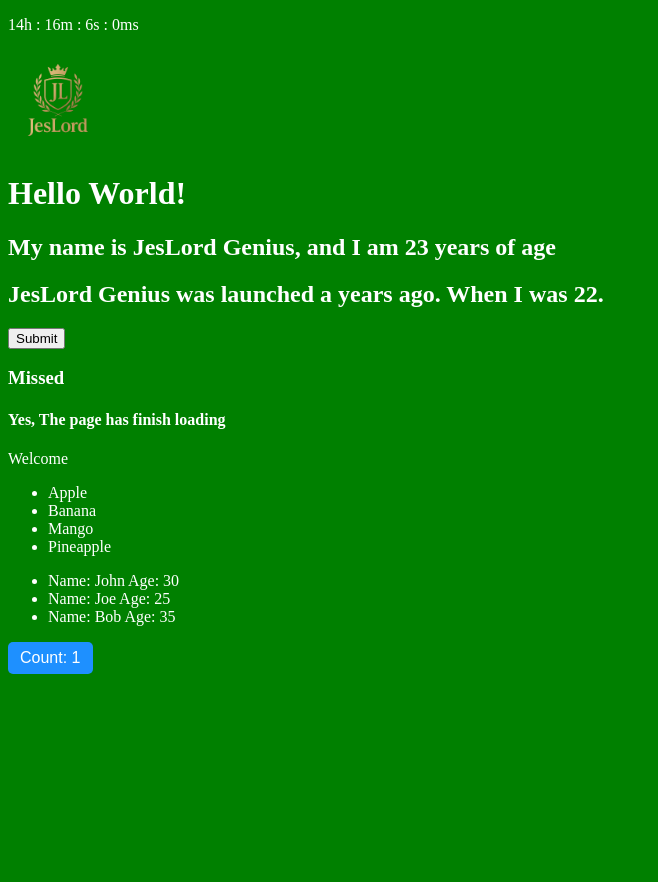
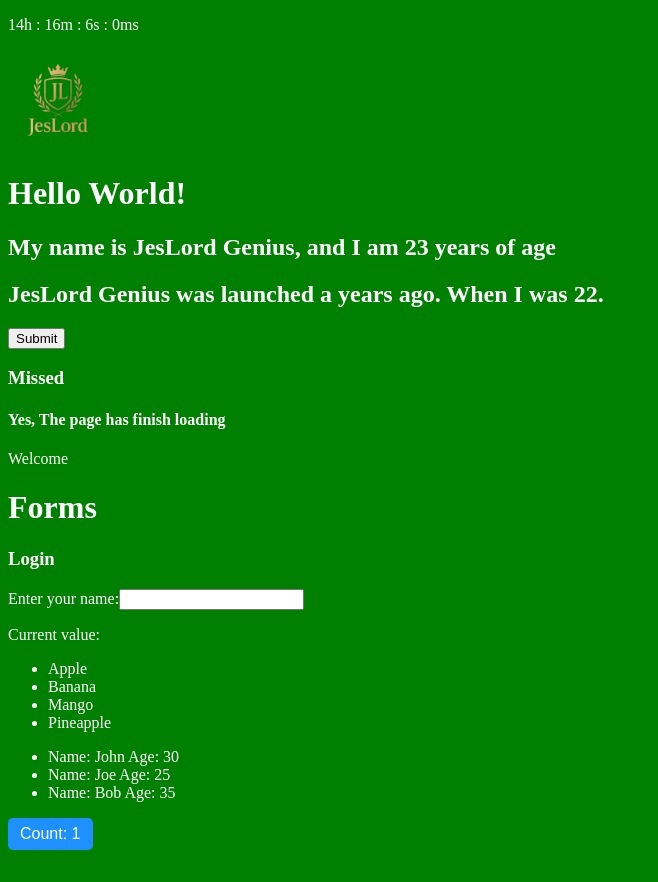
Before and after one commit to Francis-annor/Developmental-Projects, a React (Vite) app in the folder React with Vite/reactVite-demo/: page / in a window 1280 px wide. Shown: the whole page, without its empty margins (0-658 px from the left). Before the commit the page ends 800 px from the top, so only its background shows below. Built offline with nearby package versions, Linux system fonts and the light colour scheme.

Commit message:
feat: Add Forms component for user login functionality; integrate into App component

```diff
--- a/React with Vite/reactVite-demo/src/App.jsx
+++ b/React with Vite/reactVite-demo/src/App.jsx
@@ -4,9 +4,10 @@
 // import { createRoot } from 'react-dom/client'
 import JesLordLogo from '/logo.png'
 import JesLordBadge from '/badge.png'
-import { name, age } from './Components/personal.js'
 
 // importing default export module. Note: When importing a default export module you don't need curly braces
+import { name, age } from './Components/personal.js'
+import Forms from './Components/Forms.jsx'
 import Message from './Components/message.jsx'
 import Keyboard from './Components/Keyboard.jsx'
 import Submit from './Components/MyButtons.jsx'
@@ -75,6 +76,8 @@
       <Goal isGoal={false}/>
       <Loading loaded={'Yes'} />
       <Auth isLogin={true} />
+      <h1>Forms</h1>
+      <Forms />
     </div>
   )
 }
--- /dev/null
+++ b/React with Vite/reactVite-demo/src/Components/Forms.jsx
@@ -0,0 +1,32 @@
+import { useState } from "react"
+
+function Forms(){
+    return (
+        <>
+        <Login />
+        </>
+    )
+}
+
+// React Forms
+function Login(){
+    const [name, setName] = useState("");
+
+    // const handleChange = (e) => {
+    //     setName(e.target.name);
+    // }
+
+    return (
+
+        <form>
+            <h3>Login</h3>
+            <label>Enter your name:
+                <input type='text' value={ name } onChange={ (e) => setName(e.target.value) } />
+            </label>
+            <p>Current value: { name }</p>
+        </form>
+
+    )
+}
+
+export default Forms
```
